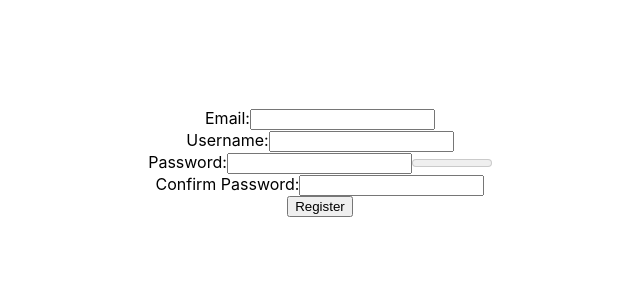
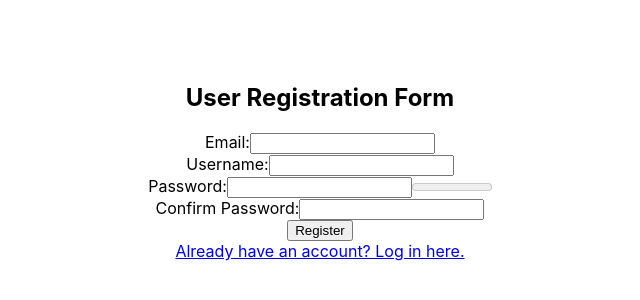
Before and after one commit to kev065/Trade-Flow, a React (Create React App) app in the folder client/: page /register in a window 1280 px wide. Shown: the part 238-538 px from the top of the page, without its empty margins (320-960 px from the left). Built offline with nearby package versions, Linux system fonts and the light colour scheme.

Commit message:
Add registration form title and login link
Add a heading to the user registration form

Import Link from React Router to enable navigation to the login page

Add Link to login page for users with existing accounts

```diff
--- a/client/src/components/Register.js
+++ b/client/src/components/Register.js
@@ -1,6 +1,6 @@
 import React, { useState } from 'react';
 import axios from 'axios';
-import { useNavigate } from 'react-router-dom';
+import { useNavigate, Link } from 'react-router-dom';
 import zxcvbn from 'zxcvbn';
 
 function Register() {
@@ -54,6 +54,7 @@ function Register() {
 
   return (
     <div className="register-form">
+      <h2>User Registration Form</h2>
       <form onSubmit={handleSubmit}>
         <div className="input-group">
           <label>Email:</label>
@@ -76,6 +77,7 @@ function Register() {
           {loading ? 'Registering...' : 'Register'}
         </button>
       </form>
+      <Link to="/login">Already have an account? Log in here.</Link>
     </div>
   );
 
```
